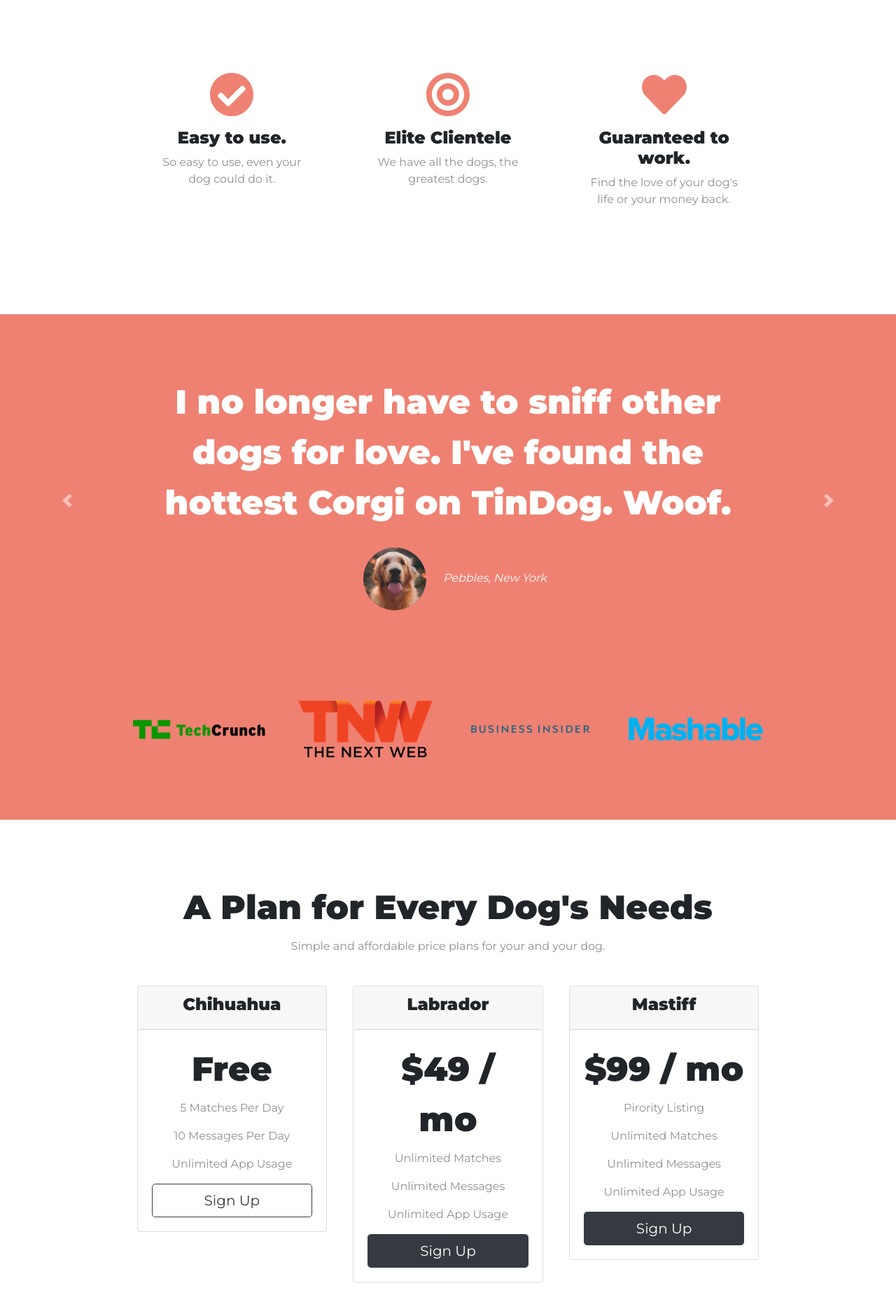
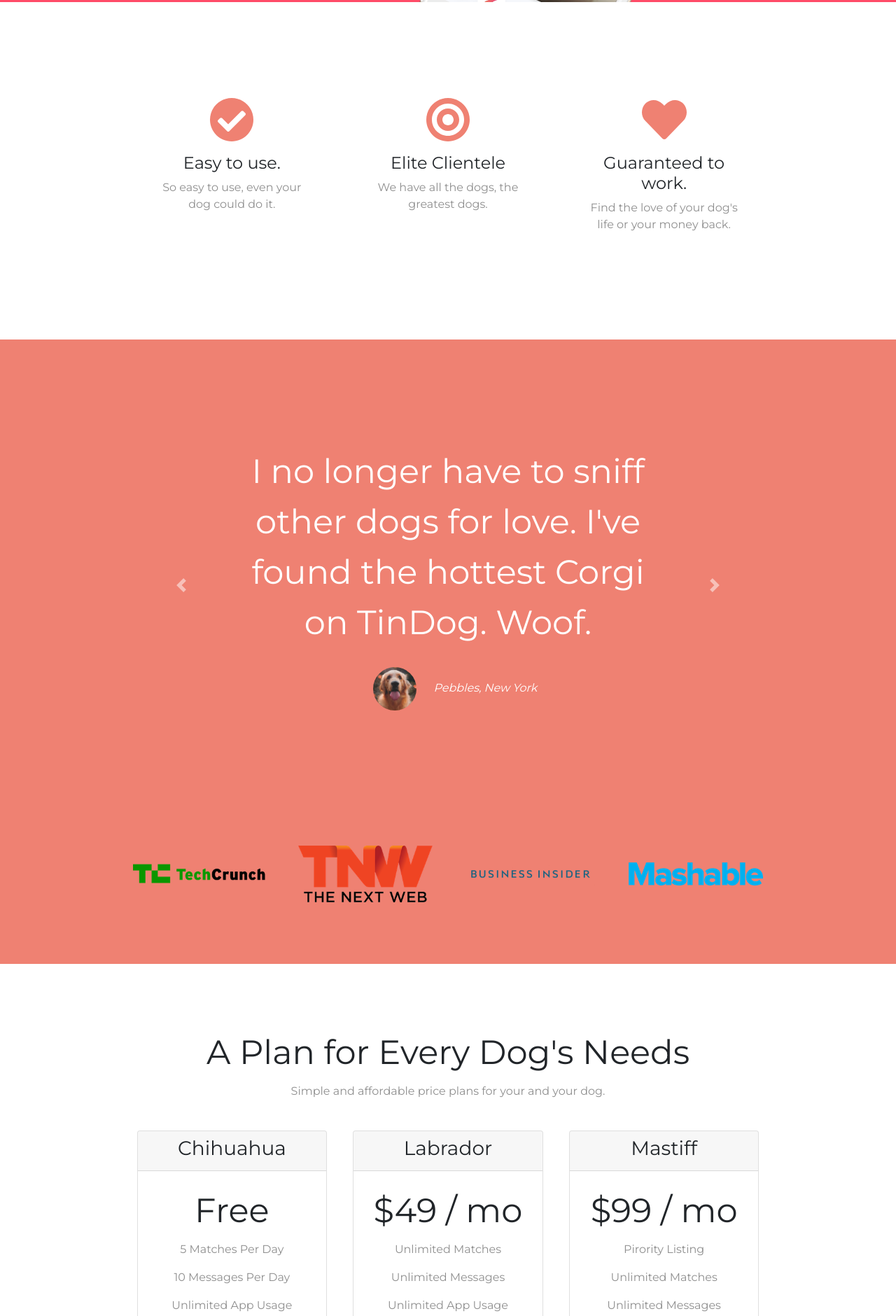
Before and after one commit to MeganPaffrath/tindog, a plain HTML site: page index.html in a window 1280 px wide. Shown: the part 608-2488 px from the top of the page at 70% size. Drawn offline with nearby package versions, Linux system fonts and the light colour scheme.

Commit message:
refactoring

```diff
--- a/css/styles.css
+++ b/css/styles.css
@@ -1,38 +1,33 @@
-
-#title {
-  background-color: #ff4c68;
-  color: #fff;
+body {
+  font-family: "Montserrat", sans-serif;
+  text-align: center;
 }
 
-body {
+h1, h2, h3, h4, h5, h6 {
   font-family: "Montserrat", sans-serif;
+  font-weight: 400;
+}
+
+p {
+  color: #8f8f8f;
+}
+
+/* Headings */
+.big-heading {
+  font-weight: 900;
+  font-size: 3.5rem;
+  line-height: 1.5;
+}
+
+.section-heading {
+  font-size: 3rem;
+  line-height: 1.5;
 }
 
 .container-fluid {
-  padding: 3% 15% 7%;
-
+  padding: 7% 15%;
 }
 
-h1 {
-  font-family: "Montserrat", sans-serif;
-  font-size: 3rem;
-  line-height: 1.5;
-  font-weight: 900;
-}
-h2 {
-  font-family: "Montserrat", sans-serif;
-  font-weight: 900;
-  font-size: 3rem;
-  line-height: 1.5;
-}
-h3 {
-  font-family: "Montserrat", sans-serif;
-  font-size: 1.5rem;
-  font-weight: 900;
-}
-p {
-  color: #8f8f8f;
-}
 /* Navigation Bar */
 .navbar {
   padding: 0 0 4.5rem 0;
@@ -49,14 +44,26 @@ p {
 .nav-item {
   padding: 0 18px;
 }
+
 .nav-link {
   font-size: 1.2rem;
   font-weight: 100;
+}
 
-}
 /* Download Buttons */
 .download-button {
   margin: 5% 3% 5% 0;
+}
+
+/* Title Section */
+#title {
+  background-color: #ff4c68;
+  color: #fff;
+  text-align: left;
+}
+
+#title .container-fluid {
+  padding: 3% 15% 7%
 }
 
 /* Image */
@@ -69,29 +76,36 @@ p {
 
 /* Features */
 #features {
-  padding: 7% 15%;
   background-color: #fff;
   position: relative;
 }
 
+.feature-title {
+  font-size: 1.5rem;
+}
+
 .icon-box {
-  text-align: center;
   padding: 5%;
 }
+
 .icon {
   color: #ef8172;
   margin-bottom: 1rem;
 }
+
 .icon:hover {
   color: #ff4c68;
 }
 
 /* Testimonials */
-
 #testimonials {
-  text-align: center;
   background-color: #ef8172;
   color: #fff;
+}
+
+.testimonial-text {
+  font-size: 3rem;
+  line-height: 1.5;
 }
 
 .testiomonial-image {
@@ -100,48 +114,44 @@ p {
   margin: 20px;
 }
 
-.carousel-item {
-  padding: 7% 15%;
-}
-
 /* Press */
 #press {
   background-color: #ef8172;
-  text-align: center;
   padding-bottom: 3%;
 }
+
 .press-logo {
   width: 15%;
   margin: 20px 20px 50px;
 }
+
 /* Pricing */
-#pricing {
-  margin: 7% 15%;
-  text-align: center;
-}
+#pricing {}
+
 .pricing-column {
   padding: 3% 2%;
+}
+
+.pricing-head {
+  line-height: 1.5rem;
+}
+
+.price-text {
+  font-size: 3rem;
+  line-height: 1.5;
 }
 
 /* Call To Action */
 #cta {
   background-color: #ff4c68;
   color: #fff;
-  padding: 7% 15%;
-  text-align: center;
 }
-.cta-msg {
-  font-family: "Montserrat", sans-serif;
-  font-size: 3.5rem;
-  line-height: 1.5;
-  font-weight: 900;
-}
+
 /* Footer */
 #footer {
   background-color: #fff;
-  padding: 7% 15%;
-  text-align: center;
 }
+
 .socials {
   margin: 20px 10px;
 }
@@ -151,6 +161,7 @@ p {
   #title {
     text-align: center;
   }
+
   .title-image {
     position: static;
     transform: rotate(0);
--- a/index.html
+++ b/index.html
@@ -58,7 +58,7 @@
       <!-- Title -->
       <div class="row">
         <div class="col-lg-6">
-          <h1>Meet new and interesting dogs nearby.</h1>
+          <h1 class="big-heading">Meet new and interesting dogs nearby.</h1>
           <button type="button" class="btn btn-dark btn-lg download-button"><i class="fab fa-apple"></i> Download</button>
           <button type="button" class="btn btn-outline-light btn-lg download-button"><i class="fab fa-google-play"></i> Download</button>
         </div>
@@ -72,22 +72,25 @@
 
   <!-- Features -->
 
+
   <section id="features">
+    <div class="container-fluid">
       <div class="row">
         <div class="col-lg-4 icon-box">
           <i class="fas fa-check-circle icon fa-4x"></i>
-        <h3>Easy to use.</h3>
+          <h3 class="feature-title">Easy to use.</h3>
           <p>So easy to use, even your dog could do it.</p>
         </div>
         <div class="col-lg-4 icon-box">
           <i class="fas fa-bullseye icon fa-4x"></i>
-        <h3>Elite Clientele</h3>
+          <h3 class="feature-title">Elite Clientele</h3>
           <p>We have all the dogs, the greatest dogs.</p>
         </div>
         <div class="col-lg-4 icon-box">
           <i class="fas fa-heart icon fa-4x"></i>
-        <h3>Guaranteed to work.</h3>
+          <h3 class="feature-title">Guaranteed to work.</h3>
           <p>Find the love of your dog's life or your money back.</p>
+        </div>
       </div>
     </div>
   </section>
@@ -96,14 +99,15 @@
   <!-- Testimonials -->
 
   <section id="testimonials">
+    <div class="container-fluid">
       <div id="testimonial-carousel" class="carousel slide" data-ride="false">
         <div class="carousel-inner">
-        <div class="carousel-item active">
-          <h2>I no longer have to sniff other dogs for love. I've found the hottest Corgi on TinDog. Woof.</h2>
+          <div class="carousel-item active container-fluid">
+            <h2 class="testimonial-text">I no longer have to sniff other dogs for love. I've found the hottest Corgi on TinDog. Woof.</h2>
             <img class="testiomonial-image" src="images/dog-img.jpg" alt="dog-profile">
             <em>Pebbles, New York</em>
           </div>
-        <div class="carousel-item">
+          <div class="carousel-item container-fluid">
             <h2 class="testimonial-text">My dog used to be so lonely, but with TinDog's help, they've found the love of their life. I think.</h2>
             <img class="testiomonial-image" src="images/lady-img.jpg" alt="lady-profile">
             <em>Beverly, Illinois</em>
@@ -120,7 +124,7 @@
       </div>
 
 
-
+    </div>
 
 
   </section>
@@ -138,19 +142,19 @@
 
   <!-- Pricing -->
 
-  <section id="pricing">
+  <section id="pricing" class="container-fluid">
 
-    <h2>A Plan for Every Dog's Needs</h2>
+    <h2 class="section-heading">A Plan for Every Dog's Needs</h2>
     <p>Simple and affordable price plans for your and your dog.</p>
 
     <div class="row">
       <div class="pricing-column col-lg-4 col-md-6">
         <div class="card">
           <div class="card-header">
-            <h3>Chihuahua</h3>
+            <h3 class="pricing-head">Chihuahua</h3>
           </div>
           <div class="card-body">
-            <h2>Free</h2>
+            <h2 class="price-text">Free</h2>
             <p>5 Matches Per Day</p>
             <p>10 Messages Per Day</p>
             <p>Unlimited App Usage</p>
@@ -161,10 +165,10 @@
       <div class="pricing-column col-lg-4 col-md-6">
         <div class="card">
           <div class="card-header">
-            <h3>Labrador</h3>
+            <h3 class="pricing-head">Labrador</h3>
           </div>
           <div class="card-body">
-            <h2>$49 / mo</h2>
+            <h2 class="price-text">$49 / mo</h2>
             <p>Unlimited Matches</p>
             <p>Unlimited Messages</p>
             <p>Unlimited App Usage</p>
@@ -175,10 +179,10 @@
       <div class="pricing-column col-lg-4">
         <div class="card">
           <div class="card-header">
-            <h3>Mastiff</h3>
+            <h3 class="pricing-head">Mastiff</h3>
           </div>
           <div class="card-body">
-            <h2>$99 / mo</h2>
+            <h2 class="price-text">$99 / mo</h2>
             <p>Pirority Listing</p>
             <p>Unlimited Matches</p>
             <p>Unlimited Messages</p>
@@ -195,22 +199,25 @@
   <!-- Call to Action -->
 
   <section id="cta">
+    <div class="container-fluid">
 
-    <h3 class="cta-msg">Find the True Love of Your Dog's Life Today.</h3>
+      <h3 class="big-heading">Find the True Love of Your Dog's Life Today.</h3>
       <button class="btn btn-lg btn-dark download-button" type="button"><i class="fab fa-apple"></i> Download</button>
       <button class="btn btn-lg btn-light download-button" type="button"><i class="fab fa-google-play"></i> Download</button>
-
+    </div>
   </section>
 
 
   <!-- Footer -->
 
   <footer id="footer">
+    <div class="container-fluid">
       <i class="fab fa-twitter socials"></i>
       <i class="fab fa-facebook-f socials"></i>
       <i class="fab fa-instagram socials"></i>
       <i class="fas fa-envelope socials"></i>
       <p>© Copyright 2018 TinDog</p>
+    </div>
 
   </footer>
 
```
Lines whose indentation alone changed are shown as unchanged.
